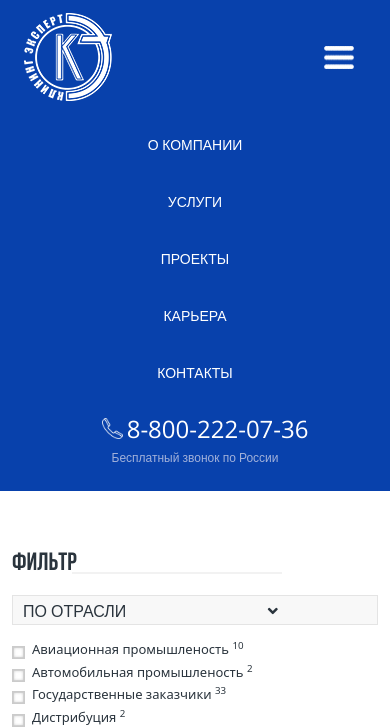
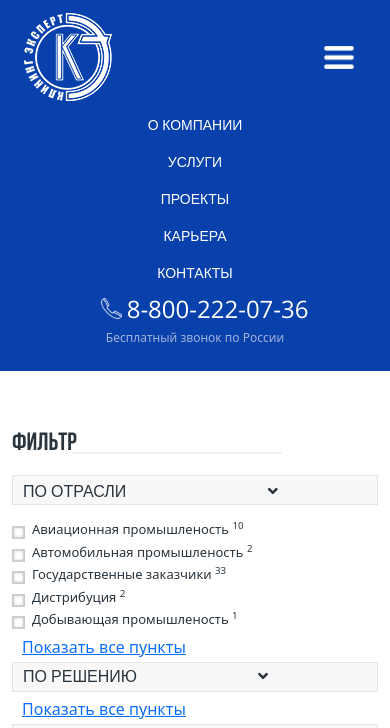
Before and after one commit to NicholasKuzya/NicholasKuzya.github.io, a PHP site: page / in a window 390 px wide, after a click that opens the changed part. Shown: the top 728 px of the page. Run offline with PHP 8.4, Linux system fonts and the light colour scheme; some libraries are stand-ins or nearby versions; some web fonts are replaced.

Commit message:
responsive 1.0.2

```diff
--- a/#source/style.scss
+++ b/#source/style.scss
@@ -20,7 +20,10 @@
     font-weight: normal;
     font-style: normal;
 }
-
+.y-mobile
+{
+    display: none;
+}
 header {
     background-image: url(../images/header-bg.png);
     background-repeat: no-repeat;
@@ -37,7 +40,6 @@ header {
         }
         & .b-nav-item {
             font-family: "Open Sans", sans-serif;
-            margin-top: 20px;
             margin-left: 30px;
         }
         & .b-nav-link {
@@ -651,6 +653,15 @@ footer {
                 text-align: center;
                 margin-left: 0;
             }
+            .n-mobile
+            {
+                display: none;
+            }
+            .y-mobile
+            {
+                display: block;
+                text-align: center;
+            }
             & .b-phone-number {
                 p {
                     text-align: center;
@@ -683,7 +694,8 @@ footer {
 .b-about {
     & .b-about-title {
         & p {
-            font-size: 14px;
+            font-size: 20px;
+            line-height: 28px;
             padding-left: 15px;
             padding-right: 15px;
         }
--- a/css/style.css
+++ b/css/style.css
@@ -11,6 +11,10 @@
   font-weight: normal;
   font-style: normal;
 }
+.y-mobile {
+  display: none;
+}
+
 header {
   background-image: url(../images/header-bg.png);
   background-repeat: no-repeat;
@@ -26,7 +30,6 @@ header nav .b-nav-logo img {
 }
 header nav .b-nav-item {
   font-family: "Open Sans", sans-serif;
-  margin-top: 20px;
   margin-left: 30px;
 }
 header nav .b-nav-link {
@@ -507,6 +510,13 @@ footer .b-footer-text .b-footer-nav-text .b-footer-nav-text-text {
     text-align: center;
     margin-left: 0;
   }
+  header nav .n-mobile {
+    display: none;
+  }
+  header nav .y-mobile {
+    display: block;
+    text-align: center;
+  }
   header nav .b-phone-number p {
     text-align: center;
   }
@@ -516,7 +526,8 @@ footer .b-footer-text .b-footer-nav-text .b-footer-nav-text-text {
 }
 
 .b-about .b-about-title p {
-  font-size: 14px;
+  font-size: 20px;
+  line-height: 28px;
   padding-left: 15px;
   padding-right: 15px;
 }
--- a/index.html
+++ b/index.html
@@ -42,15 +42,21 @@
                             <li class="nav-item b-nav-item">
                                 <a class="nav-link b-nav-link" href="#">КОНТАКТЫ</a>
                             </li>
-                            <li class="nav-item b-nav-item b-phone-number">
+                            <div class="b-phone-number y-mobile">
                                 <img src="images/phone-call-icon.png" alt="">
                                 <a class="nav-link b-nav-link d-inline" href="tel:+88002220736">8-800-222-07-36</a>
                                 <p>Бесплатный звонок по России</p>
-                            </li>
+                            </div>
                         </ul>
+                    </div>
+                    <div class="b-phone-number n-mobile">
+                        <img src="images/phone-call-icon.png" alt="">
+                        <a class="nav-link b-nav-link d-inline" href="tel:+88002220736">8-800-222-07-36</a>
+                        <p>Бесплатный звонок по России</p>
                     </div>
                 </div>
             </nav>
+
         </div>
     </header>
 
```
